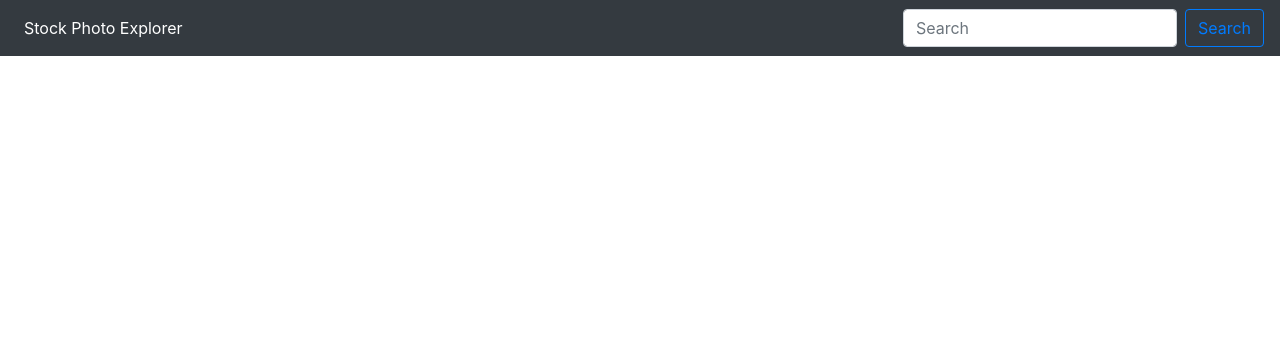
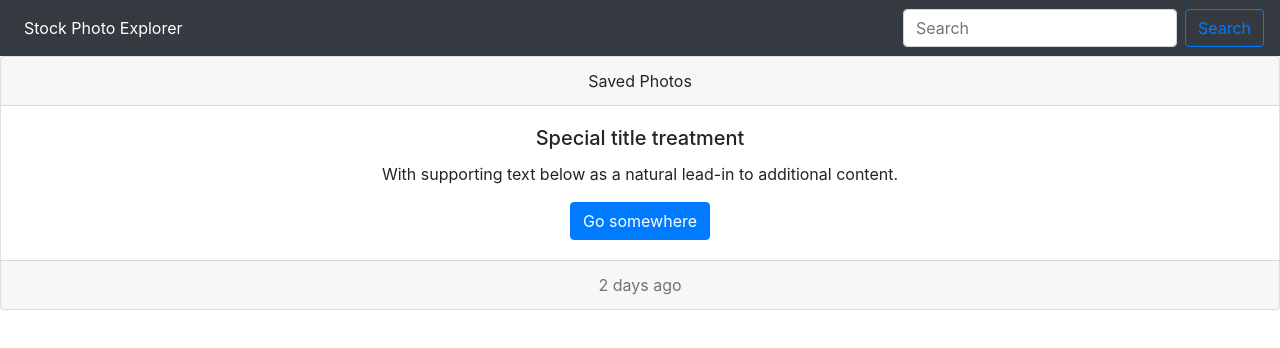
Before and after one commit to bluemelodia/StockPhotoSearch, a plain HTML site: page website/index.html in a window 1280 px wide. Drawn offline with nearby package versions, Linux system fonts and the light colour scheme.

Commit message:
Add a section for saved photos.

```diff
--- a/website/index.html
+++ b/website/index.html
@@ -24,5 +24,20 @@
             </div>
         </nav>
         <section id="album-container"></section>
+        <section id="saved-photos">
+            <div class="card text-center">
+                <div class="card-header">
+                  Saved Photos
+                </div>
+                <div class="card-body">
+                  <h5 class="card-title">Special title treatment</h5>
+                  <p class="card-text">With supporting text below as a natural lead-in to additional content.</p>
+                  <a href="#" class="btn btn-primary">Go somewhere</a>
+                </div>
+                <div class="card-footer text-muted">
+                  2 days ago
+                </div>
+              </div>
+        </section>
     </body>
 </html>
```
